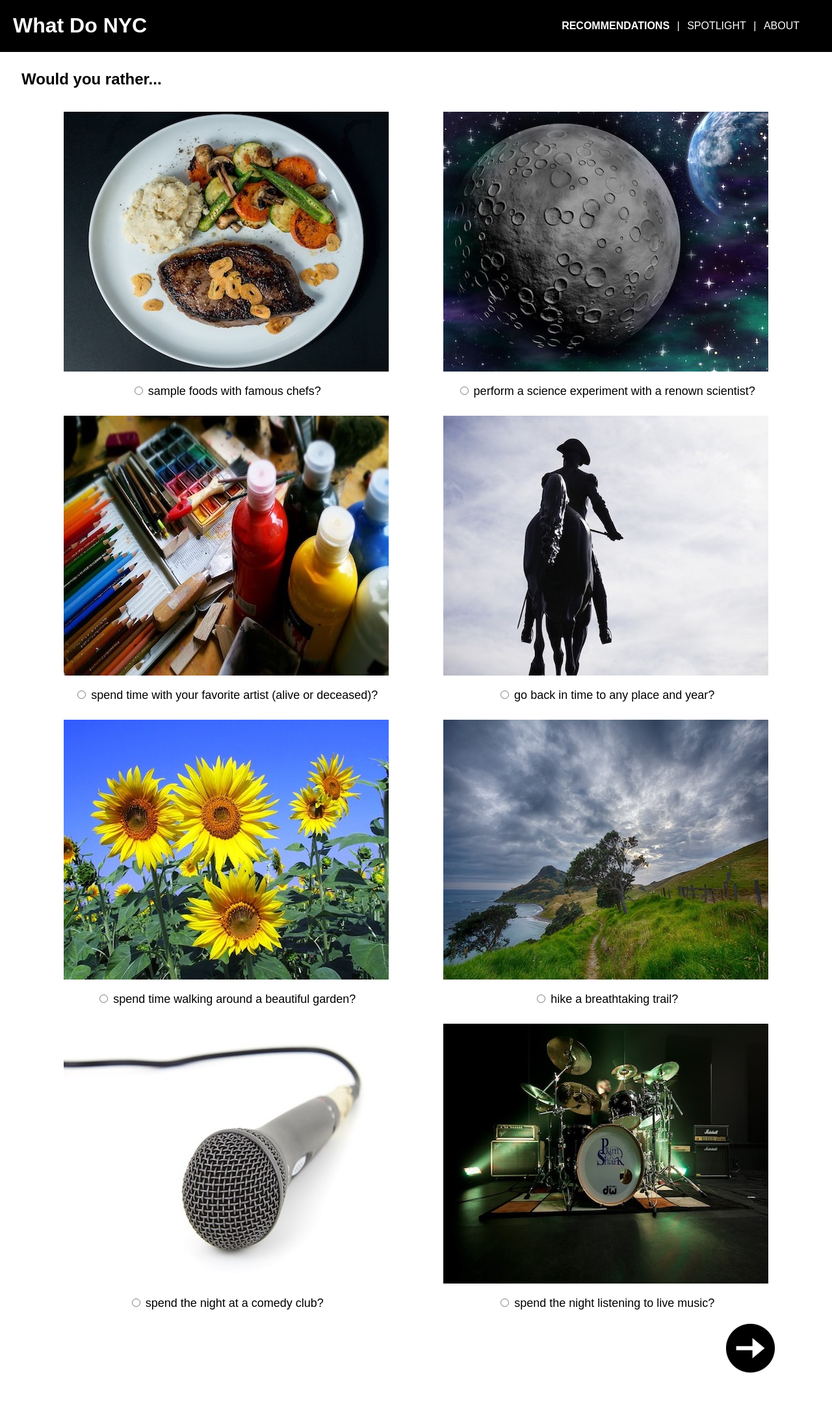
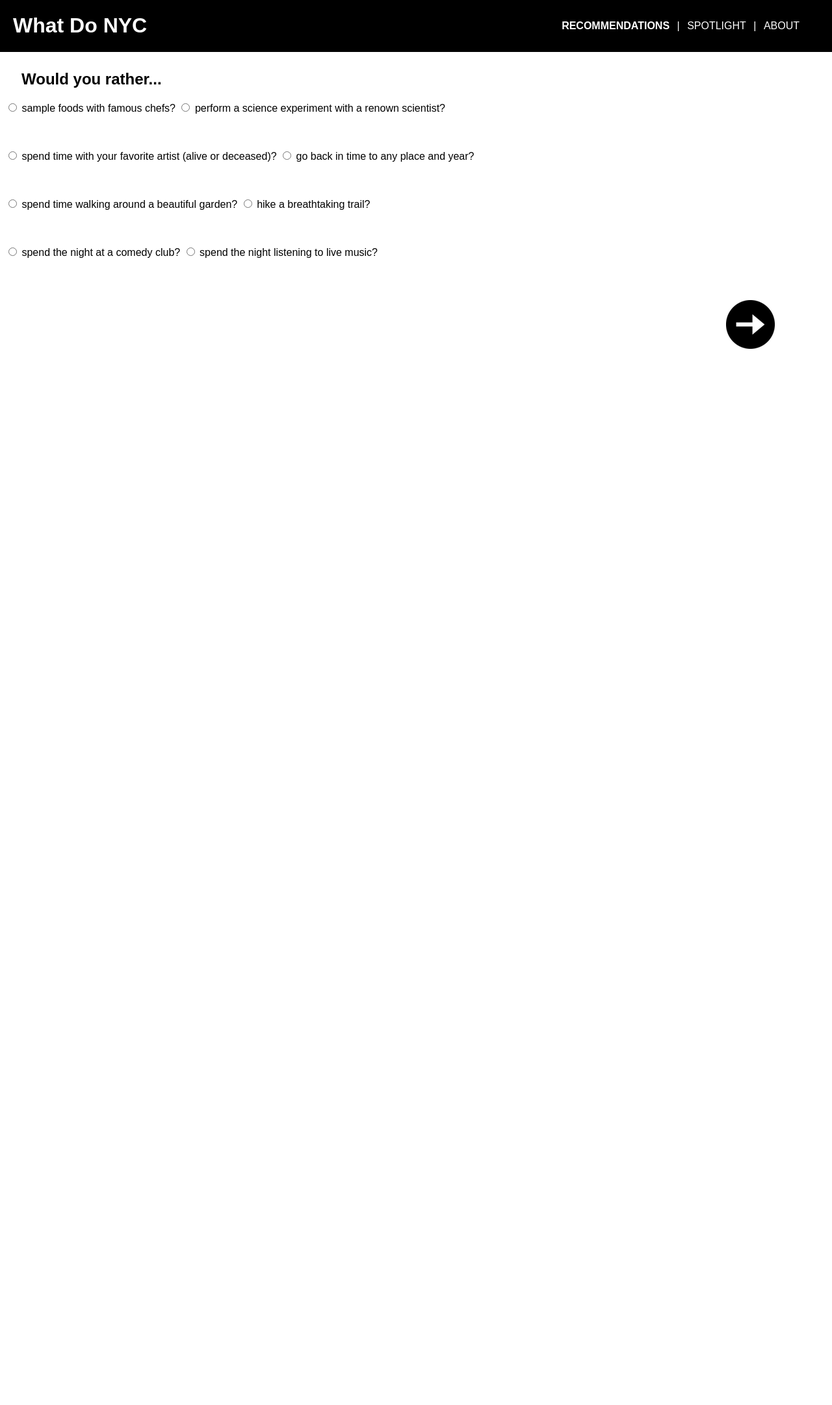
Before and after one commit to TanukiDemon/WhatDoNYC, a Flask app: template app/templates/wyr.html in a window 1280 px wide. Shown: the whole page at 65% size. After the commit the page ends 537 px from the top, so only its background shows below. Run offline with Flask 2, Linux system fonts and the light colour scheme; the template is opened without the code that fills it, so the values that code supplies are empty; parts of the project's set-up code (start-up, migrations or seed data) failed here and were passed over.

Commit message:
Update wyr.html

```diff
--- a/app/templates/wyr.html
+++ b/app/templates/wyr.html
@@ -18,47 +18,47 @@
 			<li><a href="about.html">about</a></li>
 		</ul>
 	</div>
+
 	<h2 id="title">Would you rather...</h2>
-	<form id="wouldyourather" action="" method="post">
-		<figure>
-			<img src="/static/wyrpics/food.jpg" alt="Steak and potatoes">
-			<figcaption><input name="foodVSsci" type="radio" value="food"> sample foods with famous chefs?</input></figcaption>
-		</figure>
-		<figure>
-			<img src="/static/wyrpics/science.jpg" alt="Planets"></a>
-			<figcaption><input name="foodVSsci" type="radio" value="sci"> perform a science experiment with a renown scientist?</input></figcaption>
-		</figure>
 
-		<figure>
-			<img src="/static/wyrpics/art.jpg" alt="Paint and colored pencils">
-			<figcaption><input name="artVShistory" type="radio" value="art"> spend time with your favorite artist (alive or deceased)?</input></figcaption>
-		</figure>
-		<figure>
-			<img src="/static/wyrpics/history.jpg" alt="Paul Revere Statue"></a>
-			<figcaption><input name="artVShistory" type="radio" value="history"> go back in time to any place and year?</input></figcaption>
-		</figure>
+	<form class="wouldyourather" action="" method="post">
+		<div class="radio-box">
+			<input id="food" type="radio" name="foodVSsci" value="food" />
+			<label class="foodVSsci food" for="food">sample foods with famous chefs?</label>
+			<input id="sci" type="radio" name="foodVSsci" value="sci" />
+			<label class="foodVSsci sci" for="sci">perform a science experiment with a renown scientist?</label>
+		</div>
 
-		<figure>
-			<img src="/static/wyrpics/outdoors.jpg" alt="Sunflowers">
-			<figcaption><input name="outVSsports" type="radio" value="out"> spend time walking around a beautiful garden?</input></figcaption>
-		</figure>
-		<figure>
-			<img src="/static/wyrpics/sports.jpg" alt="Hiking Trail">
-			<figcaption><input name="outVSsports" type="radio" value="sports"> hike a breathtaking trail?</input></figcaption>
-		</figure>
+		<br><br><br>
 
-		<figure>
-			<img src="/static/wyrpics/comedy.jpg" alt="">
-			<figcaption><input name-"entVSmusic" type="radio" value="ent"> spend the night at a comedy club?</input></figcaption>
-		</figure>
-		<figure>
-			<img src="/static/wyrpics/music.jpg" alt="">
-			<figcaption><input name-"entVSmusic" type="radio" value="music"> spend the night listening to live music?</input></figcaption>
-		</figure>
+		<div class="radio-box">
+			<input id="art" type="radio" name="artVShistory" value="art" />
+			<label class="artVShistory art" for="art">spend time with your favorite artist (alive or deceased)?</label>
+			<input id="history" type="radio" name="artVShistory" value="history" />
+			<label class="artVShistory history" for="history">go back in time to any place and year?</label>
+		</div>
 
-		<br><br>
+		<br><br><br>
 
-		<input type="image" src="/static/next-arrow.png" id="submit" alt="Submit">
+		<div class="radio-box">
+			<input id="out" type="radio" name="outVSsports" value="out" />
+			<label class="outVSsports out" for="out">spend time walking around a beautiful garden?</label>
+			<input id="sports" type="radio" name="outVSsports" value="sports" />
+			<label class="outVSsports sports" for="sports">hike a breathtaking trail?</label>
+		</div>
+
+		<br><br><br>
+
+		<div class="radio-box">
+			<input id="ent" type="radio" name="entVSmusic" value="ent" />
+			<label class="entVSmusic ent" for="ent">spend the night at a comedy club?</label>
+			<input id="music" type="radio" name="entVSmusic" value="music" />
+			<label class="entVSmusic music" for="music">spend the night listening to live music?</label>
+		</div>
+
+		<br><br><br>
+
+		<input type="image" src="../static/next-arrow.png" id="submit" alt="Submit">
 
 		<br><br>
 
```
